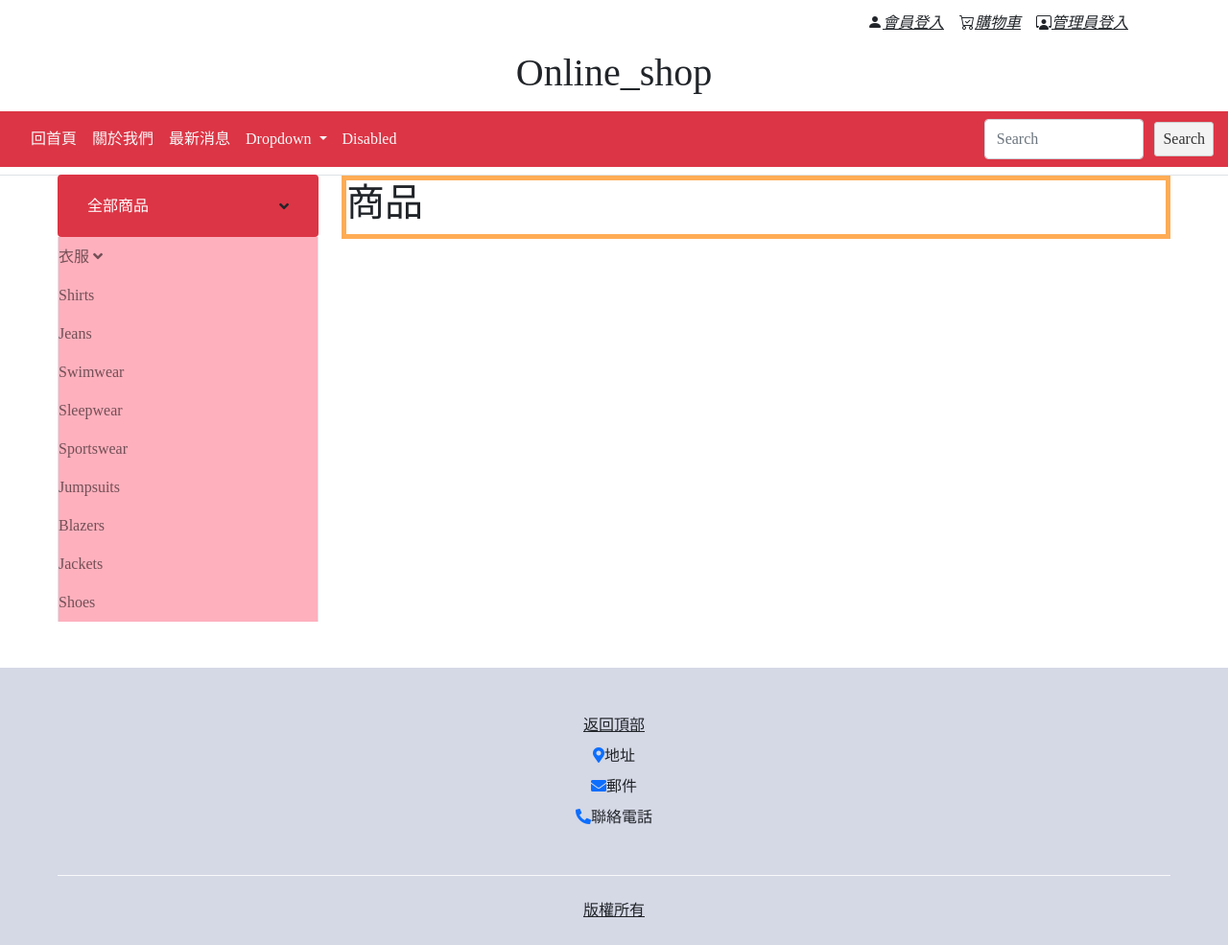
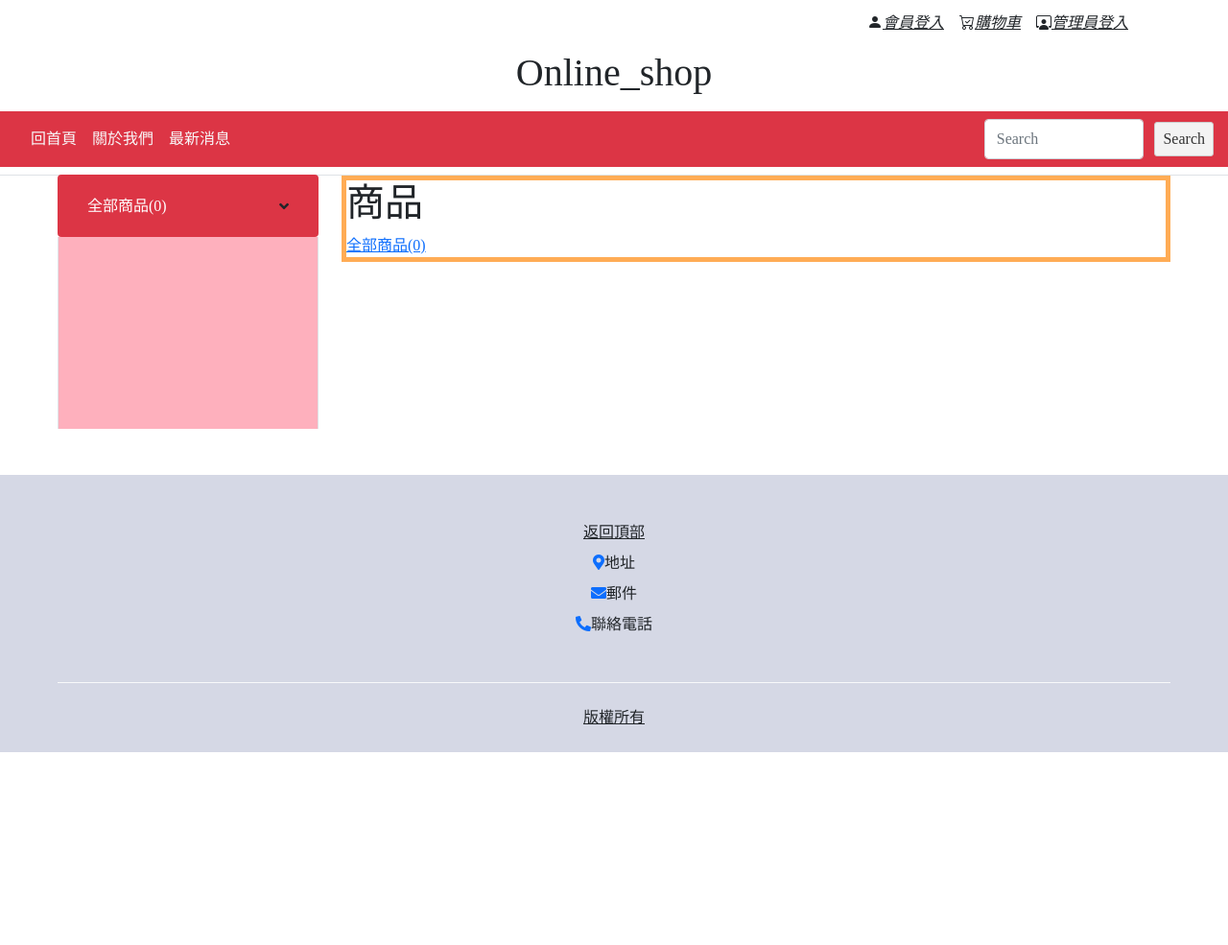
Before and after one commit to KaoHanShuo/online_shop, a PHP site: page /index.php in a window 1280 px wide. Shown: the whole page at 96% size. After the commit the page ends 784 px from the top, so only its background shows below. Run offline with PHP 8.4, Linux system fonts and the light colour scheme; tables that the repository leaves empty or names only in its code hold one stand-in row (values such as "Sample post"); some libraries are stand-ins or nearby versions.

Commit message:
前端左邊商品分類完成

```diff
--- a/api/edit_item.php
+++ b/api/edit_item.php
@@ -5,6 +5,7 @@
 if(isset($_FILES['file_img']['tmp_name'])){
    move_uploaded_file($_FILES['file_img']['tmp_name'],"../img/".$_FILES['file_img']['name']);
    $_POST['file_img']=$_FILES['file_img']['name'];
+   $_POST['primary']++;
    insert('item_detail',$_POST);
 }else if(isset($_POST['id']) && isset($_POST['sell_state'])){
    update('item_detail', ['sell_state'=>$_POST['sell_state']], ['id'=>$_POST['id']]);
--- a/front/main.php
+++ b/front/main.php
@@ -1,2 +1,17 @@
 <!-- 商品內容主頁 -->
 <h1>商品</h1>
+<div class="ww"><a href="#">全部商品(<?=rows('item_detail',['sell_state'=>1]);?>)</a>
+                    <?php
+                        /*<div class='ww'><div class='s'></div></div>*/
+                            $bigs=all('category',['parent'=>0]);
+                            foreach($bigs as $big){
+                                    echo "<div class='ww'>";
+                                    echo "<a href=''>";
+                                    echo         $big['name'];
+                                    echo "</a>";
+                                    echo "<div class='s'></div>";
+                                    echo "</div>";
+
+                    }
+                    ?>
+                </div>
--- a/index.php
+++ b/index.php
@@ -71,7 +71,7 @@
                     <li class="nav-item">
                         <a class="nav-link text-light" href="?do=news">最新消息</a>
                     </li>
-                    <li class="nav-item dropdown">
+                    <!-- <li class="nav-item dropdown">
                         <a class="nav-link dropdown-toggle text-light" href="#" id="navbarDropdown" role="button" data-bs-toggle="dropdown" aria-expanded="false">
                             Dropdown
                         </a>
@@ -86,7 +86,7 @@
                     </li>
                     <li class="nav-item">
                         <a class="nav-link disabled text-light">Disabled</a>
-                    </li>
+                    </li> -->
                 </ul>
             </div>
             <form class="d-flex">
@@ -103,21 +103,46 @@
         <div class="row border-top px-xl-5">
             <!-- 左邊商品欄位 -->
             <div class="col-lg-3 d-none d-lg-block">
-                <a class="btn shadow-none d-flex align-items-center justify-content-between bg-danger text-white w-100" aria-expanded="false" data-bs-toggle="collapse" href="#navbar-vertical" style="height: 65px; margin-top: -1px; padding: 0 30px;">
-                    <h6 class="m-0">全部商品</h6>
+                <a class="btn shadow-none d-flex align-items-center justify-content-between bg-danger text-white w-100"   style="height: 65px; margin-top: -1px; padding: 0 30px;">
+                    <h6 class="m-0">全部商品(<?=rows('item_detail',['sell_state'=>1]);?>)</h6>
                     <i class="fa fa-angle-down text-dark"></i>
                 </a>
                 <nav class="collapse show navbar navbar-vertical navbar-light align-items-start p-0 border border-top-0 border-bottom-0 bg-pink" id="navbar-vertical">
-                    <div class="navbar-nav w-100 overflow-hidden" style="height: 100%;min-height:100px;">
-                        <div class="nav-item dropdown">
-                            <a href="#" class="nav-link" data-bs-toggle="dropdown">衣服 <i class="fa fa-angle-down float-right mt-1"></i></a>
+                    <div class="navbar-nav w-100 overflow-hidden" style="height: 100%;min-height:200px;">
+                        <?php
+                            $primarys = all('category',['parent'=>0]);
+                            foreach($primarys as $primary){
+                                //大類
+                                echo '<div class="nav-item dropdown">';
+                                echo '<a href="" class="nav-link" data-bs-toggle="dropdown">';
+                                echo $primary['name'];
+                                echo "(" . rows('item_detail',['primary'=>($primary['id'])]) . ")";
+                                echo '<i class="fa fa-angle-down float-right mt-1"></i></a>';
+                                echo '<div class="dropdown-menu position-absolute bg-secondary border-0 rounded-0 w-100 m-0">';
+
+                                //中類
+                                $secondarys = all('category',['parent'=>$primary['id']]);
+                                foreach($secondarys as $secondary){
+                                    echo '<a href="" class="dropdown-item">';
+                                    echo $secondary['name'];
+                                    //echo '123';
+                                    echo '</a>';
+                                }
+                                echo '</div>';
+                                echo '</div>';
+                            }
+                        ?>
+
+                        <!-- <div class="nav-item dropdown">
+                            <a href="" class="nav-link" data-bs-toggle="dropdown">衣服 <i class="fa fa-angle-down float-right mt-1"></i></a>
                             <div class="dropdown-menu position-absolute bg-secondary border-0 rounded-0 w-100 m-0">
-                                <a href="" class="dropdown-item">男裝</a>
-                                <a href="" class="dropdown-item">女裝</a>
-                                <a href="" class="dropdown-item">童裝</a>
+                                <a href="" class="dropdown-item">男裝區</a>
+                                <a href="" class="dropdown-item">女裝區</a>
+                                <a href="" class="dropdown-item">鞋子</a>
+                                <a href="" class="dropdown-item">皮包</a>
                             </div>
-                        </div>
-                        <a href="" class="nav-item nav-link">Shirts</a>
+                        </div> -->
+                        <!-- <a href="" class="nav-item nav-link">Shirts</a>
                         <a href="" class="nav-item nav-link">Jeans</a>
                         <a href="" class="nav-item nav-link">Swimwear</a>
                         <a href="" class="nav-item nav-link">Sleepwear</a>
@@ -125,12 +150,29 @@
                         <a href="" class="nav-item nav-link">Jumpsuits</a>
                         <a href="" class="nav-item nav-link">Blazers</a>
                         <a href="" class="nav-item nav-link">Jackets</a>
-                        <a href="" class="nav-item nav-link">Shoes</a>
+                        <a href="" class="nav-item nav-link">Shoes</a> -->
                     </div>
                 </nav>
             </div>
             <!-- 右邊include -->
             <div class="col-lg-9">
+
+                <!-- <div class="ww"><a href="#">全部商品(<?=rows('item_detail',['sell_state'=>1]);?>)</a>
+                    <?php
+                        /*<div class='ww'><div class='s'></div></div>*/
+                            $bigs=all('category',['parent'=>0]);
+                            foreach($bigs as $big){
+                                    echo "<div class='ww'>";
+                                    echo "<a href=''>";
+                                    echo         $big['name'];
+                                    echo "</a>";
+                                    echo "<div class='s'></div>";
+                                    echo "</div>";
+
+                    }
+                    ?>
+                </div> -->
+
                 <!-- <nav class="navbar navbar-expand-lg bg-light navbar-light py-3 py-lg-0 px-0">
                     <button type="button" class="navbar-toggler" data-bs-toggle="collapse" data-target="#navbarCollapse">
                         <span class="navbar-toggler-icon"></span>
```
Also changed, not shown: front/news.php (+6 -6 lines), README.md, img/read-gd436ed32d_640.jpg (added).
